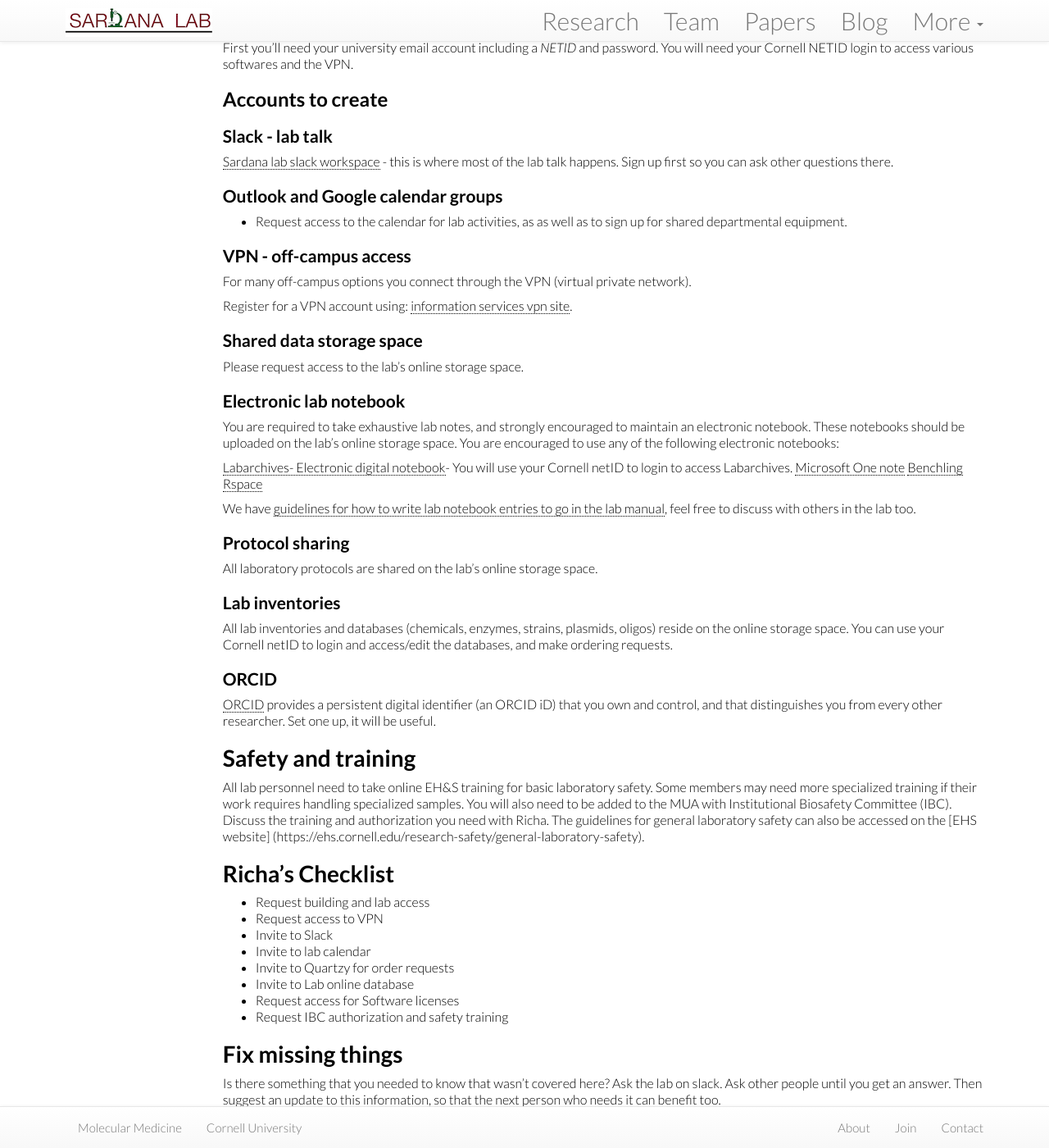
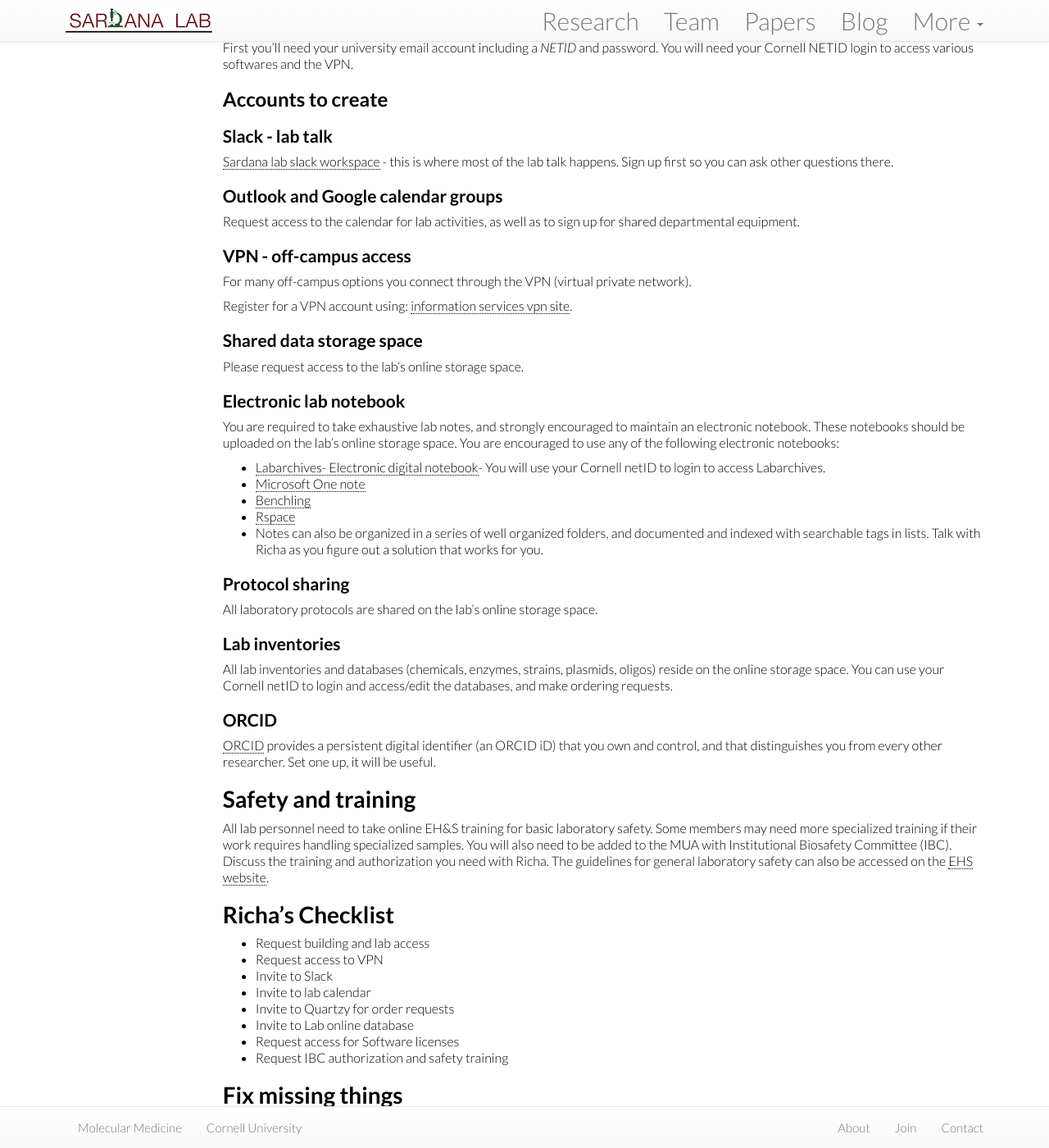
Before and after one commit to richasardana/richasardana.github.io, a Jekyll site: the page built from manual/_posts/2021-10-31-newstart.md, in a window 1280 px wide and 1400 px high, scrolled down 1857 px. Shown: the whole window at 82% size. Built offline with Jekyll 4.4.1, drawn with Linux system fonts in a browser that asks for light colours; nearby versions of some CDN libraries; some of the changed text lies outside the part shown.

Commit message:
Update 2021-10-31-newstart.md

```diff
--- a/manual/_posts/2021-10-31-newstart.md
+++ b/manual/_posts/2021-10-31-newstart.md
@@ -79,7 +79,7 @@ Attendance is encouraged for:
 
 # Computing
 
-There are a lot of different online tools, this guide is a starter.
+There are a lot of different online tools, this guide is a starter:
 
 ## Cornell NETID
 
@@ -114,12 +114,12 @@ Please request access to the lab's online storage space.
 
 You are required to take exhaustive lab notes, and strongly encouraged to maintain an electronic notebook. These notebooks should be uploaded on the lab's online storage space. You are encouraged to use any of the following electronic notebooks:
 
-[Labarchives- Electronic digital notebook](https://teaching.cornell.edu/learning-technologies/collaboration-tools/electronic-lab-notebooks-labarchives)- You will use your Cornell netID to login to access Labarchives.
-[Microsoft One note](https://journals.plos.org/ploscompbiol/article?id=10.1371/journal.pcbi.1006918)
-[Benchling](https://www.benchling.com/academic/)
-[Rspace](https://www.researchspace.com/)
+- [Labarchives- Electronic digital notebook](https://teaching.cornell.edu/learning-technologies/collaboration-tools/electronic-lab-notebooks-labarchives)- You will use your Cornell netID to login to access Labarchives.
+- [Microsoft One note](https://journals.plos.org/ploscompbiol/article?id=10.1371/journal.pcbi.1006918)
+- [Benchling](https://www.benchling.com/academic/)
+- [Rspace](https://www.researchspace.com/)
+- Notes can also be organized in a series of well organized folders, and documented and indexed with searchable tags in lists. Talk with Richa as you figure out a solution that works for you.
 
-We have [guidelines for how to write lab notebook entries to go in the lab manual](), feel free to discuss with others in the lab too.
 
 ### Protocol sharing
 
@@ -137,7 +137,7 @@ All lab inventories and databases (chemicals, enzymes, strains, plasmids, oligos
 
 # Safety and training
 
-All lab personnel need to take online EH&S training for basic laboratory safety. Some members may need more specialized training if their work requires handling specialized samples. You will also need to be added to the MUA with Institutional Biosafety Committee (IBC). Discuss the training and authorization you need with Richa. The guidelines for general laboratory safety can also be accessed on the [EHS website] (https://ehs.cornell.edu/research-safety/general-laboratory-safety).
+All lab personnel need to take online EH&S training for basic laboratory safety. Some members may need more specialized training if their work requires handling specialized samples. You will also need to be added to the MUA with Institutional Biosafety Committee (IBC). Discuss the training and authorization you need with Richa. The guidelines for general laboratory safety can also be accessed on the [EHS website](https://ehs.cornell.edu/research-safety/general-laboratory-safety).
 
 
 <a name="edward_checklist"></a>
```
Also changed, not shown: other parts of manual/_posts/2021-10-31-newstart.md (+1 -1 lines).
